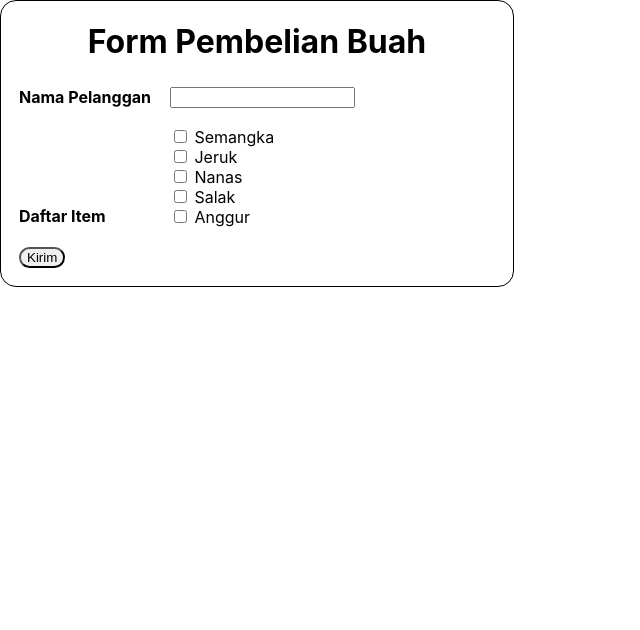
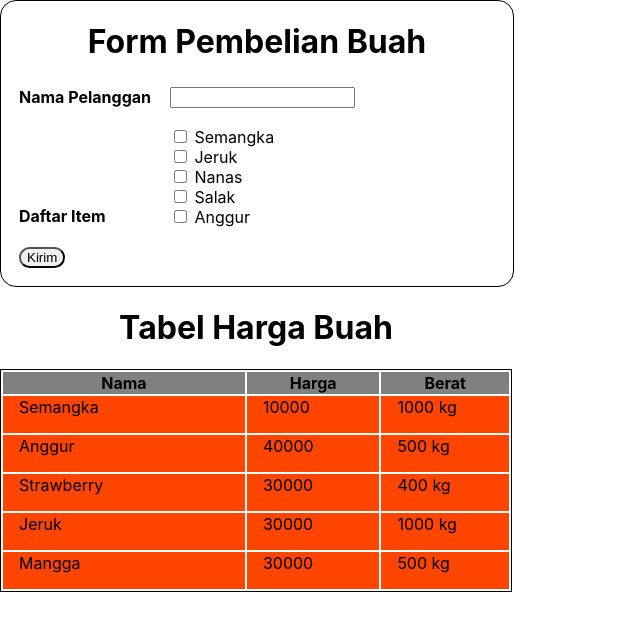
Before and after one commit to chandraapriana/react-task, a React (Create React App) app in the folder my-app/: page / in a window 1280 px wide. Shown: the top 630 px of the page, without its empty margins (0-640 px from the left). Built offline with nearby package versions, Linux system fonts and the light colour scheme.

Commit message:
mengupdate app.js dan app.css

```diff
--- a/my-app/src/App.css
+++ b/my-app/src/App.css
@@ -23,3 +23,31 @@ td {
 .text-bottom {
   padding-top: 5rem;
 }
+
+.table {
+  border: 1px solid;
+}
+
+th {
+  background-color: grey;
+}
+
+.buah {
+  background-color: orangered;
+}
+
+.nama {
+  width: 300px;
+}
+
+.harga {
+  width: 150px;
+}
+
+.berat {
+  width: 150px;
+}
+
+.container-buah {
+  width: 40%;
+}
--- a/my-app/src/App.js
+++ b/my-app/src/App.js
@@ -1,40 +1,14 @@
 import React from "react";
 import logo from "./logo.svg";
 import "./App.css";
+import Tugas9 from "./Tugas-9/tugas9.js";
+import Tugas10 from "./Tugas-10/tugas10.js";
 
 function App() {
   return (
     <div className="App">
-      <div class="container">
-        <h1>Form Pembelian Buah</h1>
-        <table>
-          <tr>
-            <td>
-              <b>Nama Pelanggan</b>
-            </td>
-            <td>
-              <input type="text" />
-            </td>
-          </tr>
-          <tr>
-            <td class="text-bottom">
-              <b>Daftar Item</b>
-            </td>
-            <td>
-              <input type="checkbox" /> Semangka <br />
-              <input type="checkbox" /> Jeruk <br />
-              <input type="checkbox" /> Nanas <br />
-              <input type="checkbox" /> Salak <br />
-              <input type="checkbox" /> Anggur <br />
-            </td>
-          </tr>
-          <tr>
-            <td>
-              <button>Kirim</button>
-            </td>
-          </tr>
-        </table>
-      </div>
+      <Tugas9 />
+      <Tugas10 />
     </div>
   );
 }
```
